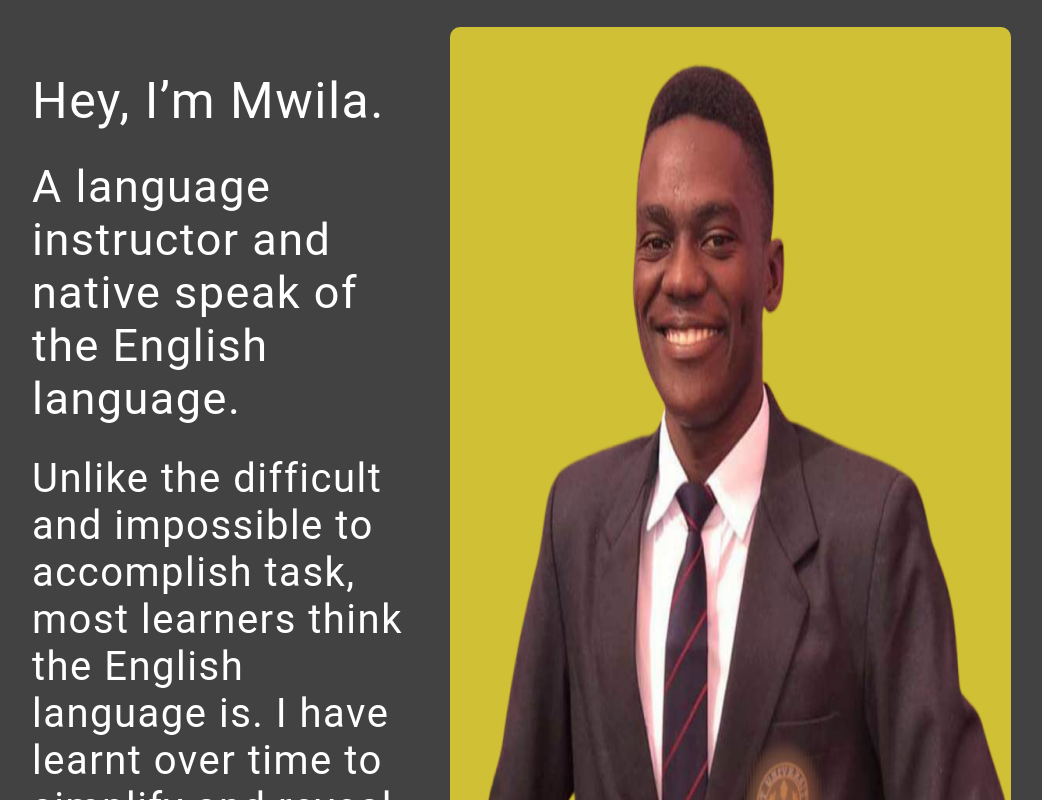
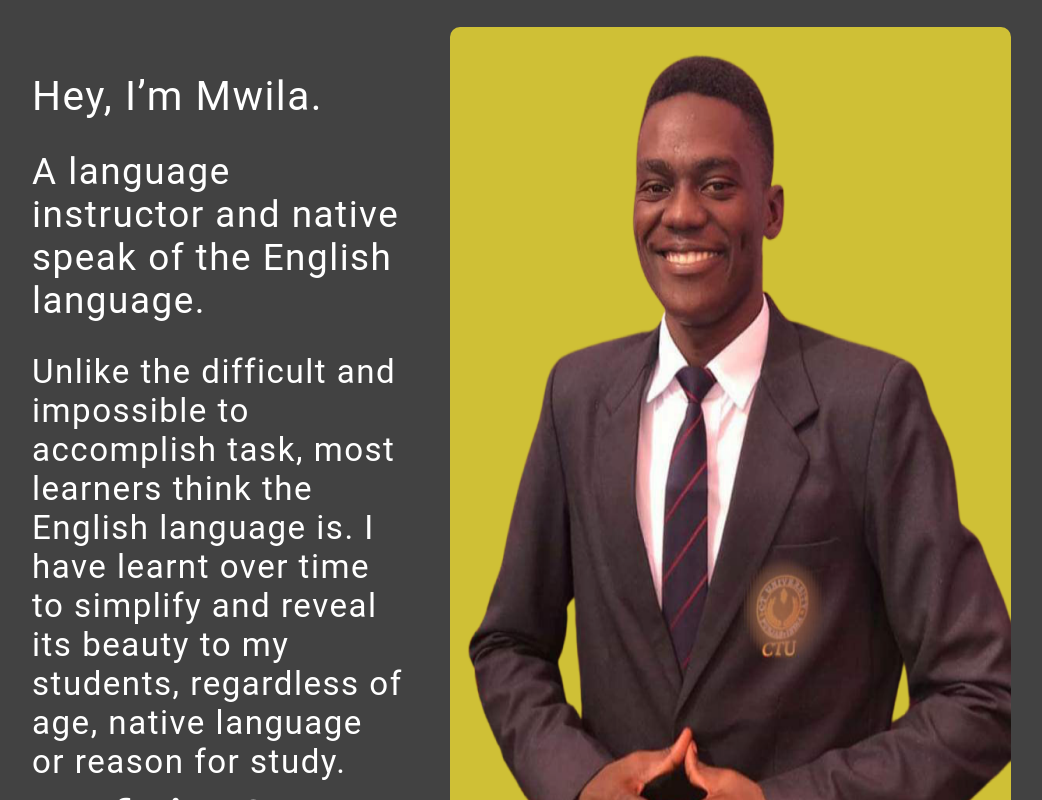
Before and after one commit to elisses/Kalike, a React (Create React App) app: page / in a window 1280 px wide. Shown: the part 300-1100 px from the top of the page, without its empty margins (141-1183 px from the left). Built offline with nearby package versions, Linux system fonts and the light colour scheme.

Commit message:
font size

```diff
--- a/public/index.html
+++ b/public/index.html
@@ -3,42 +3,21 @@
 
 <head>
   <meta charset="utf-8" />
-  <link rel="icon" href="%PUBLIC_URL%/favicon.ico" />
+  <link rel="icon" href="%PUBLIC_URL%/logo.png" />
   <meta name="viewport" content="width=device-width, initial-scale=1" />
   <script src="https://kit.fontawesome.com/0cccb74808.js" crossorigin="anonymous"></script>
   <meta name="theme-color" content="#000000" />
   <meta name="description" content="Web site created using create-react-app" />
   <link rel="apple-touch-icon" href="%PUBLIC_URL%/logo192.png" />
-  <!--
-      manifest.json provides metadata used when your web app is installed on a
-      user's mobile device or desktop. See https://developers.google.com/web/fundamentals/web-app-manifest/
-    -->
+
   <link rel="manifest" href="%PUBLIC_URL%/manifest.json" />
-  <!--
-      Notice the use of %PUBLIC_URL% in the tags above.
-      It will be replaced with the URL of the `public` folder during the build.
-      Only files inside the `public` folder can be referenced from the HTML.
 
-      Unlike "/favicon.ico" or "favicon.ico", "%PUBLIC_URL%/favicon.ico" will
-      work correctly both with client-side routing and a non-root public URL.
-      Learn how to configure a non-root public URL by running `npm run build`.
-    -->
-  <title>React App</title>
+  <title>Kalike</title>
 </head>
 
 <body>
-  <noscript>You need to enable JavaScript to run this app.</noscript>
   <div id="root"></div>
-  <!--
-      This HTML file is a template.
-      If you open it directly in the browser, you will see an empty page.
 
-      You can add webfonts, meta tags, or analytics to this file.
-      The build step will place the bundled scripts into the <body> tag.
-
-      To begin the development, run `npm start` or `yarn start`.
-      To create a production bundle, use `npm run build` or `yarn build`.
-    -->
 </body>
 
 </html>
--- a/src/pages/Home.css
+++ b/src/pages/Home.css
@@ -18,17 +18,18 @@
 }
 .home_text p {
    padding: 15px;
-    font-size: 45px;
-    color: #fff;
+   font-size: calc(12px + (45 - 12) * ((100vw - 300px) / (1600 - 300)));
+   color: #fff;
 
 }
 
 .home_text p:nth-child(1){
-    font-size: 50px;
+    font-size: calc(12px + (50 - 12) * ((100vw - 300px) / (1600 - 300)));
+
 }
 
 .home_text p:nth-child(3){
-    font-size: 40px;
+    font-size: calc(12px + (40 - 12) * ((100vw - 300px) / (1600 - 300)));
 }
 
 
```
Also changed, not shown: src/pages/About.css (+0 -10 lines), public/logo.png (added), public/manifest.json.
